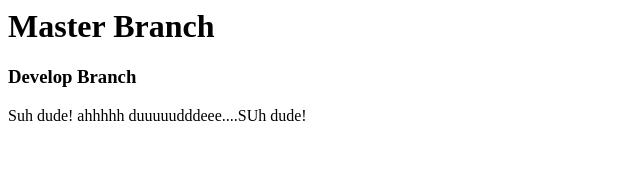
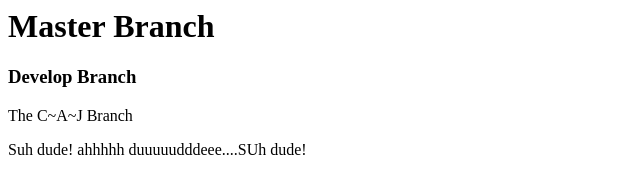
Before and after one commit to Exploding-Hobos/gitTest, a plain HTML site: page index.html in a window 1280 px wide. Shown: the whole page, without its empty margins (0-640 px from the left). Drawn offline with Linux system fonts and the light colour scheme.

Commit message:
p on caj

```diff
--- a/index.html
+++ b/index.html
@@ -8,6 +8,7 @@
 <body>
     <h1>Master Branch</h1>
     <h3>Develop Branch</h3>
+    <p>The C~A~J Branch</p>
     <p>Suh dude! ahhhhh duuuuudddeee....SUh dude!</p>
 </body>
 </html>
```
